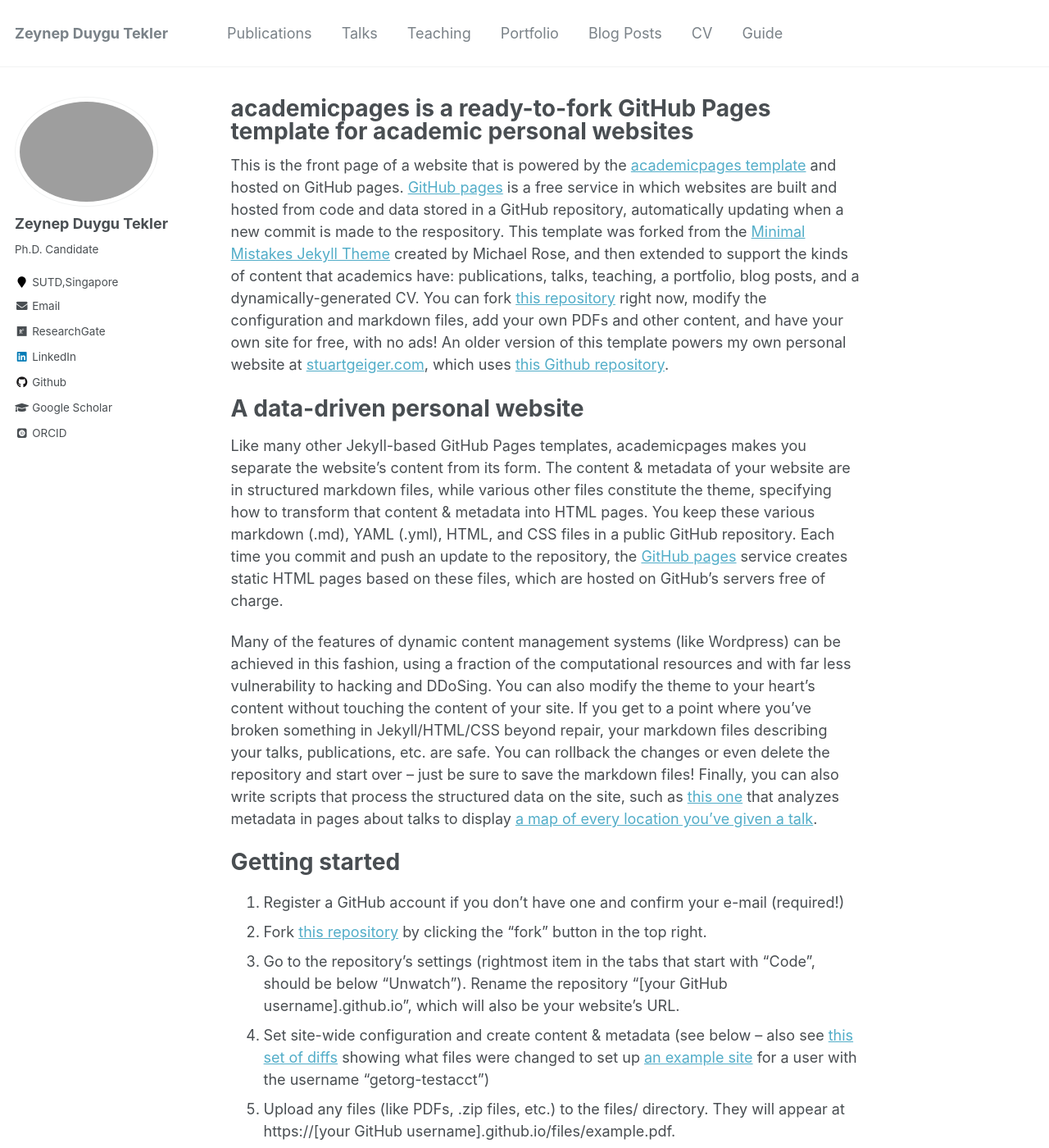
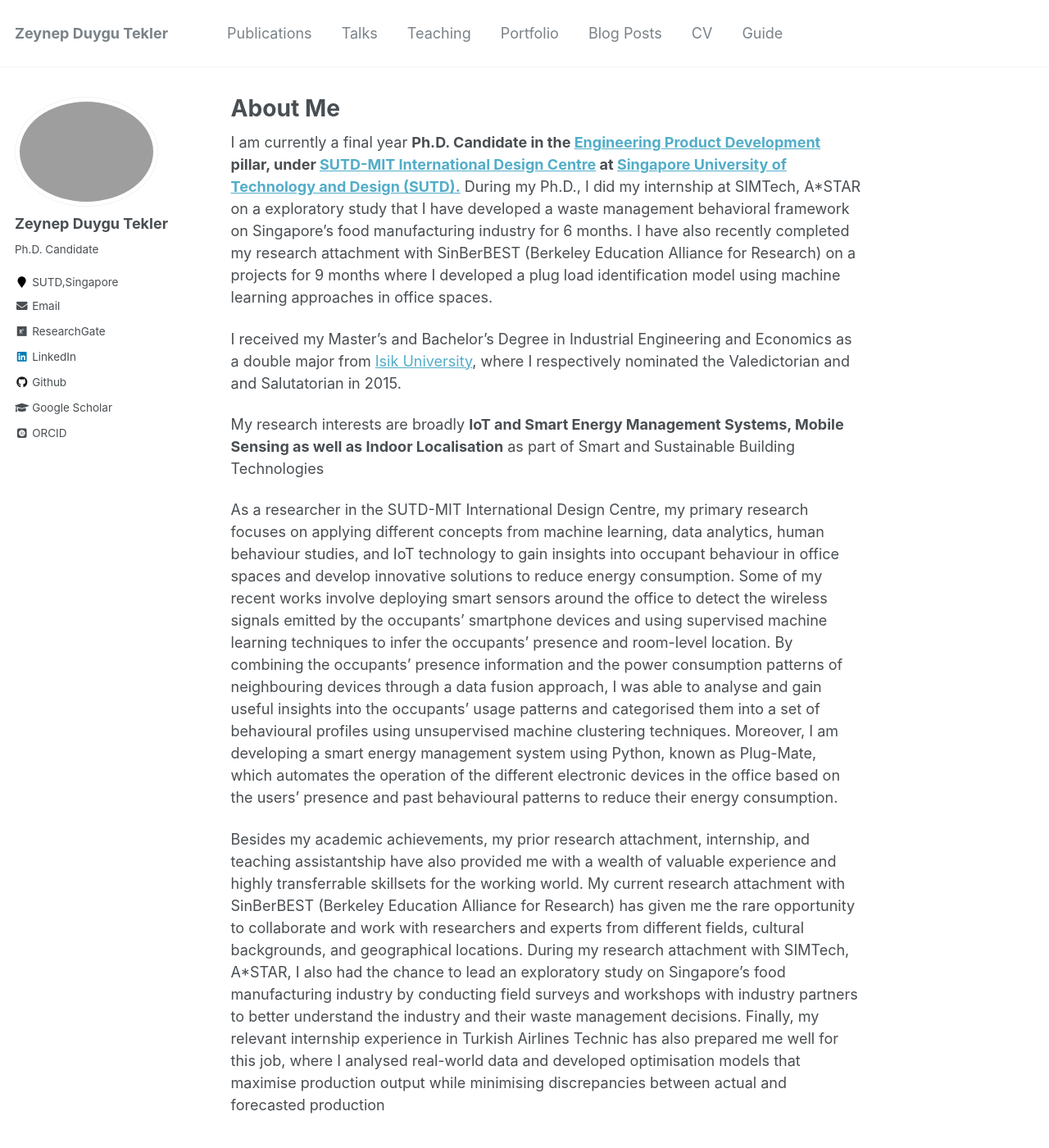
Before and after one commit to zeynepduygutekler/zeynepduygutekler.github.io, a Jekyll site: the page built from _pages/about.md, in a window 1280 px wide and 1400 px high. Shown: the whole window at 82% size. Built offline with Jekyll 4.4.1, drawn with Linux system fonts in a browser that asks for light colours; some web fonts are replaced; some of the changed text lies outside the part shown.

Commit message:
About Me First Draft

```diff
--- a/_pages/about.md
+++ b/_pages/about.md
@@ -1,6 +1,6 @@
 ---
 permalink: /
-title: "academicpages is a ready-to-fork GitHub Pages template for academic personal websites"
+title: "About Me"
 excerpt: "About me"
 author_profile: true
 redirect_from:
@@ -8,43 +8,32 @@ redirect_from:
   - /about.html
 ---
 
-This is the front page of a website that is powered by the [academicpages template](https://github.com/academicpages/academicpages.github.io) and hosted on GitHub pages. [GitHub pages](https://pages.github.com) is a free service in which websites are built and hosted from code and data stored in a GitHub repository, automatically updating when a new commit is made to the respository. This template was forked from the [Minimal Mistakes Jekyll Theme](https://mmistakes.github.io/minimal-mistakes/) created by Michael Rose, and then extended to support the kinds of content that academics have: publications, talks, teaching, a portfolio, blog posts, and a dynamically-generated CV. You can fork [this repository](https://github.com/academicpages/academicpages.github.io) right now, modify the configuration and markdown files, add your own PDFs and other content, and have your own site for free, with no ads! An older version of this template powers my own personal website at [stuartgeiger.com](http://stuartgeiger.com), which uses [this Github repository](https://github.com/staeiou/staeiou.github.io).
+I am currently a final year **Ph.D. Candidate in the [Engineering Product Development](https://epd.sutd.edu.sg/) pillar, under [SUTD-MIT International Design Centre](https://idc.sutd.edu.sg/) at [Singapore University of Technology and Design (SUTD).](https://sutd.edu.sg/)**
+During my Ph.D., I did my internship at SIMTech, A*STAR on a exploratory study that I have developed a waste management behavioral framework on Singapore's food manufacturing industry for 6 months. I have also recently completed my research attachment with SinBerBEST (Berkeley Education Alliance for Research) on a projects for 9 months where I developed a plug load identification
+model using machine learning approaches in office spaces.
 
-A data-driven personal website
-======
-Like many other Jekyll-based GitHub Pages templates, academicpages makes you separate the website's content from its form. The content & metadata of your website are in structured markdown files, while various other files constitute the theme, specifying how to transform that content & metadata into HTML pages. You keep these various markdown (.md), YAML (.yml), HTML, and CSS files in a public GitHub repository. Each time you commit and push an update to the repository, the [GitHub pages](https://pages.github.com/) service creates static HTML pages based on these files, which are hosted on GitHub's servers free of charge.
+I received my Master's and Bachelor's Degree in Industrial Engineering and Economics as a double major from [Isik University](http://www.isikun.edu.tr/en), where I respectively nominated the Valedictorian and and Salutatorian in 2015.
 
-Many of the features of dynamic content management systems (like Wordpress) can be achieved in this fashion, using a fraction of the computational resources and with far less vulnerability to hacking and DDoSing. You can also modify the theme to your heart's content without touching the content of your site. If you get to a point where you've broken something in Jekyll/HTML/CSS beyond repair, your markdown files describing your talks, publications, etc. are safe. You can rollback the changes or even delete the repository and start over -- just be sure to save the markdown files! Finally, you can also write scripts that process the structured data on the site, such as [this one](https://github.com/academicpages/academicpages.github.io/blob/master/talkmap.ipynb) that analyzes metadata in pages about talks to display [a map of every location you've given a talk](https://academicpages.github.io/talkmap.html).
+My research interests are broadly **IoT and Smart Energy Management Systems, Mobile Sensing as well as Indoor Localisation** as part of Smart and Sustainable Building Technologies
 
-Getting started
-======
-1. Register a GitHub account if you don't have one and confirm your e-mail (required!)
-1. Fork [this repository](https://github.com/academicpages/academicpages.github.io) by clicking the "fork" button in the top right.
-1. Go to the repository's settings (rightmost item in the tabs that start with "Code", should be below "Unwatch"). Rename the repository "[your GitHub username].github.io", which will also be your website's URL.
-1. Set site-wide configuration and create content & metadata (see below -- also see [this set of diffs](http://archive.is/3TPas) showing what files were changed to set up [an example site](https://getorg-testacct.github.io) for a user with the username "getorg-testacct")
-1. Upload any files (like PDFs, .zip files, etc.) to the files/ directory. They will appear at https://[your GitHub username].github.io/files/example.pdf.
-1. Check status by going to the repository settings, in the "GitHub pages" section
+As a researcher in the SUTD-MIT International Design Centre, my primary research focuses on applying different
+concepts from machine learning, data analytics, human behaviour studies, and IoT technology to gain insights into
+occupant behaviour in office spaces and develop innovative solutions to reduce energy consumption. Some of my recent
+works involve deploying smart sensors around the office to detect the wireless signals emitted by the occupants'
+smartphone devices and using supervised machine learning techniques to infer the occupants' presence and room-level
+location. By combining the occupants' presence information and the power consumption patterns of neighbouring
+devices through a data fusion approach, I was able to analyse and gain useful insights into the occupants' usage patterns
+and categorised them into a set of behavioural profiles using unsupervised machine clustering techniques. Moreover, I
+am developing a smart energy management system using Python, known as Plug-Mate, which automates the operation
+of the different electronic devices in the office based on the users' presence and past behavioural patterns to reduce their
+energy consumption.
 
-Site-wide configuration
-------
-The main configuration file for the site is in the base directory in [_config.yml](https://github.com/academicpages/academicpages.github.io/blob/master/_config.yml), which defines the content in the sidebars and other site-wide features. You will need to replace the default variables with ones about yourself and your site's github repository. The configuration file for the top menu is in [_data/navigation.yml](https://github.com/academicpages/academicpages.github.io/blob/master/_data/navigation.yml). For example, if you don't have a portfolio or blog posts, you can remove those items from that navigation.yml file to remove them from the header.
-
-Create content & metadata
-------
-For site content, there is one markdown file for each type of content, which are stored in directories like _publications, _talks, _posts, _teaching, or _pages. For example, each talk is a markdown file in the [_talks directory](https://github.com/academicpages/academicpages.github.io/tree/master/_talks). At the top of each markdown file is structured data in YAML about the talk, which the theme will parse to do lots of cool stuff. The same structured data about a talk is used to generate the list of talks on the [Talks page](https://academicpages.github.io/talks), each [individual page](https://academicpages.github.io/talks/2012-03-01-talk-1) for specific talks, the talks section for the [CV page](https://academicpages.github.io/cv), and the [map of places you've given a talk](https://academicpages.github.io/talkmap.html) (if you run this [python file](https://github.com/academicpages/academicpages.github.io/blob/master/talkmap.py) or [Jupyter notebook](https://github.com/academicpages/academicpages.github.io/blob/master/talkmap.ipynb), which creates the HTML for the map based on the contents of the _talks directory).
-
-**Markdown generator**
-
-I have also created [a set of Jupyter notebooks](https://github.com/academicpages/academicpages.github.io/tree/master/markdown_generator
-) that converts a CSV containing structured data about talks or presentations into individual markdown files that will be properly formatted for the academicpages template. The sample CSVs in that directory are the ones I used to create my own personal website at stuartgeiger.com. My usual workflow is that I keep a spreadsheet of my publications and talks, then run the code in these notebooks to generate the markdown files, then commit and push them to the GitHub repository.
-
-How to edit your site's GitHub repository
-------
-Many people use a git client to create files on their local computer and then push them to GitHub's servers. If you are not familiar with git, you can directly edit these configuration and markdown files directly in the github.com interface. Navigate to a file (like [this one](https://github.com/academicpages/academicpages.github.io/blob/master/_talks/2012-03-01-talk-1.md) and click the pencil icon in the top right of the content preview (to the right of the "Raw | Blame | History" buttons). You can delete a file by clicking the trashcan icon to the right of the pencil icon. You can also create new files or upload files by navigating to a directory and clicking the "Create new file" or "Upload files" buttons.
-
-Example: editing a markdown file for a talk
-![Editing a markdown file for a talk](/images/editing-talk.png)
-
-For more info
-------
-More info about configuring academicpages can be found in [the guide](https://academicpages.github.io/markdown/). The [guides for the Minimal Mistakes theme](https://mmistakes.github.io/minimal-mistakes/docs/configuration/) (which this theme was forked from) might also be helpful.
+Besides my academic achievements, my prior research attachment, internship, and teaching assistantship have also
+provided me with a wealth of valuable experience and highly transferrable skillsets for the working world. My current
+research attachment with SinBerBEST (Berkeley Education Alliance for Research) has given me the rare opportunity
+to collaborate and work with researchers and experts from different fields, cultural backgrounds, and geographical
+locations. During my research attachment with SIMTech, A*STAR, I also had the chance to lead an exploratory study
+on Singapore's food manufacturing industry by conducting field surveys and workshops with industry partners to better
+understand the industry and their waste management decisions. Finally, my relevant internship experience in Turkish
+Airlines Technic has also prepared me well for this job, where I analysed real-world data and developed optimisation
+models that maximise production output while minimising discrepancies between actual and forecasted production
```
